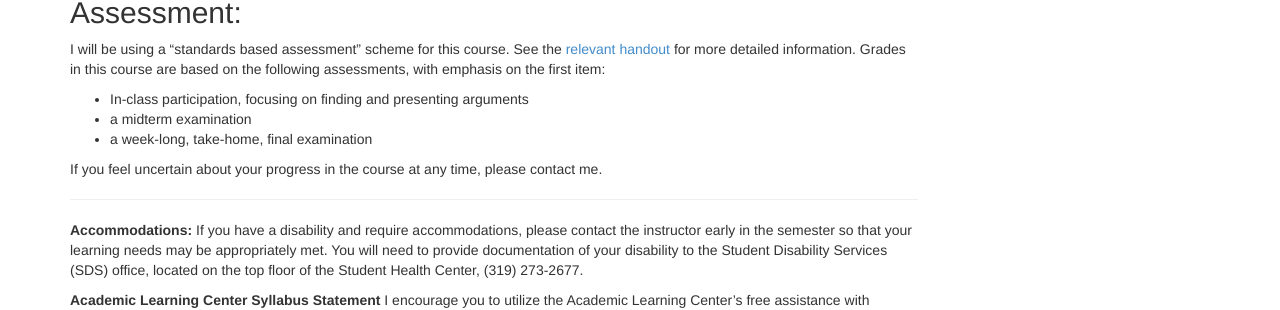
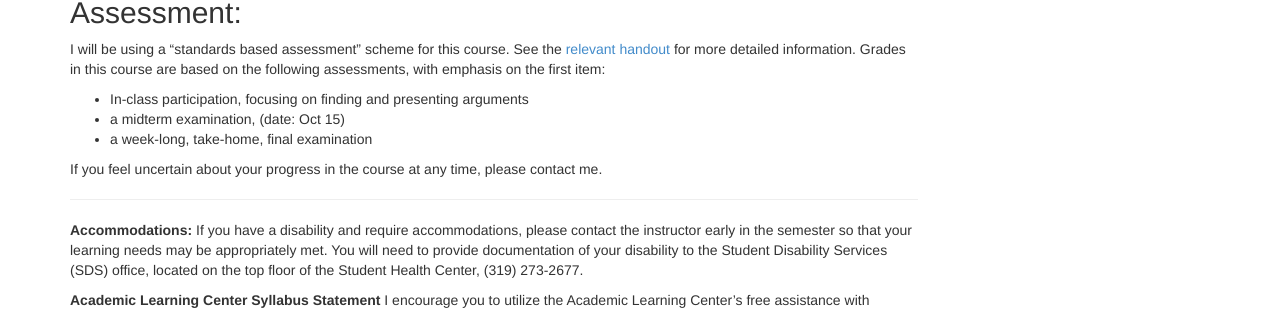
Before and after one commit to theronhitchman/euclidean-geometry, a Jekyll site: the page built from syllabus/index.md, in a window 1280 px wide and 1323 px high. Shown: the part 883-1193 px from the top of the window. Built offline with Jekyll 4.4.1, drawn with Linux system fonts in a browser that asks for light colours; nearby versions of some CDN libraries.

Commit message:
added date of Midterm to schedule

```diff
--- a/syllabus/index.md
+++ b/syllabus/index.md
@@ -56,7 +56,7 @@ I will be using a “standards based assessment” scheme for this course. See t
 on the following assessments, with emphasis on the first item:
 
 - In-class participation, focusing on finding and presenting arguments
-- a midterm examination
+- a midterm examination, (date: Oct 15)
 - a week-long, take-home, final examination
 
 If you feel uncertain about your progress in the course at any time, please contact me.
```
